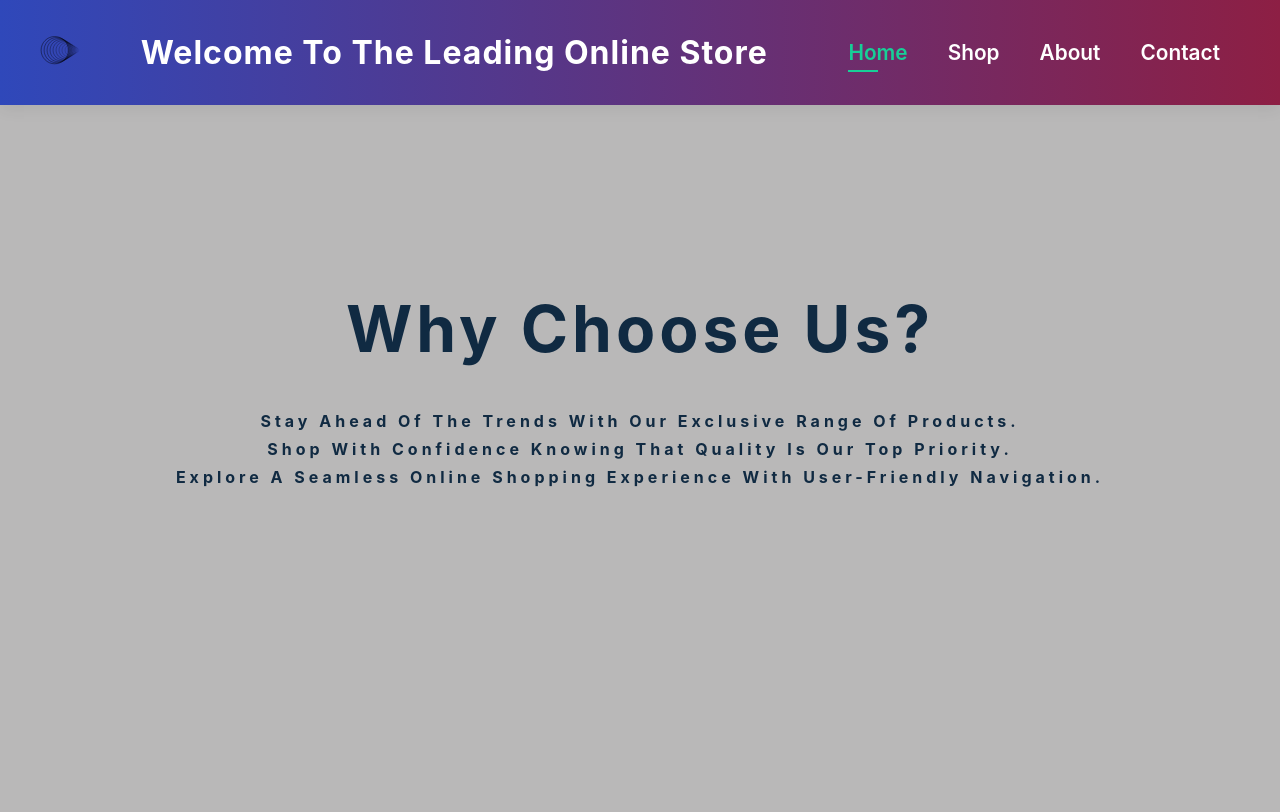
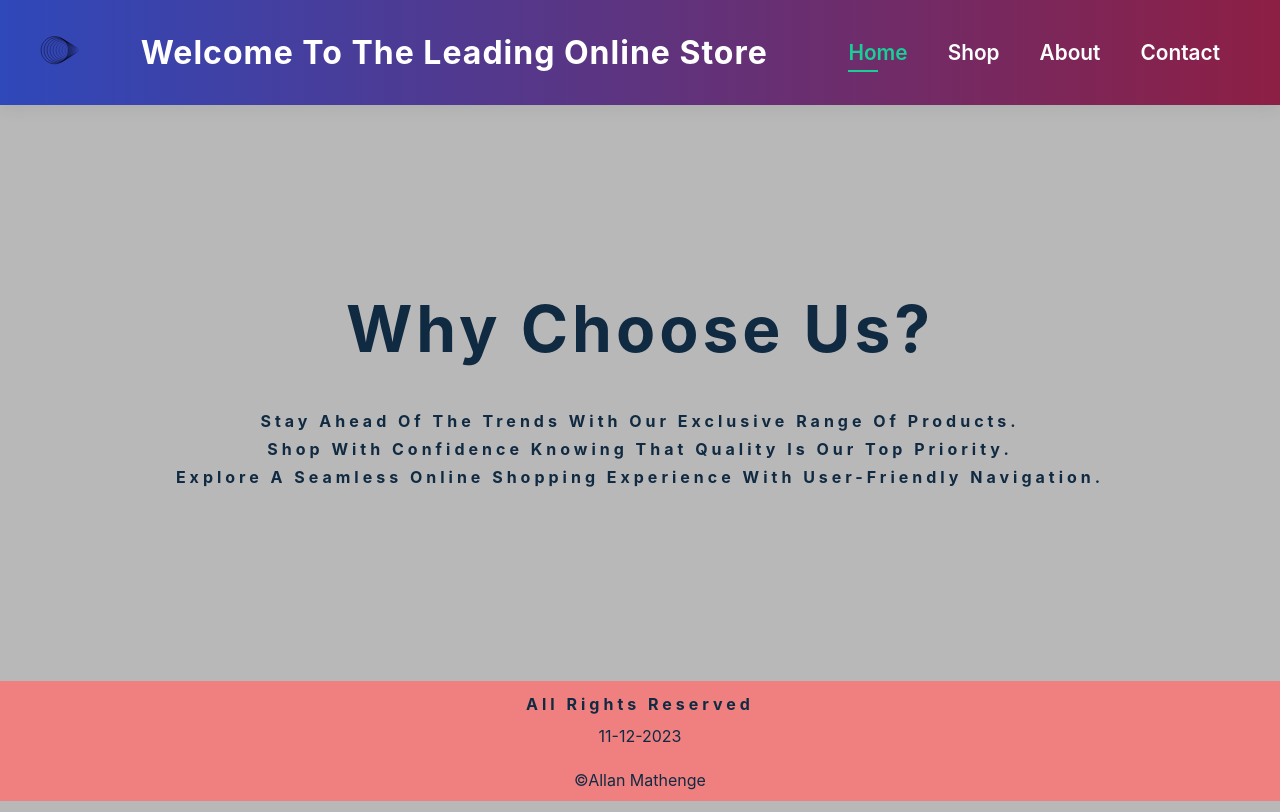
Before and after one commit to allanmathenge/shop, a React (Create React App) app: page / in a window 1280 px wide. Built offline with nearby package versions, Linux system fonts and the light colour scheme.

Commit message:
'commit'

```diff
--- a/src/App.js
+++ b/src/App.js
@@ -1,16 +1,18 @@
 import { BrowserRouter, Routes, Route } from "react-router-dom";
 import Navbar from "./components/Navbar";
 import CartContainer from "./components/CartContainer";
+import Footer from "./components/Footer";
 
 function App() {
   return (
     <main>
       <BrowserRouter>
         <Routes>
-          <Route index element={<Navbar />} />
+          <Route path="/" element={<Navbar />} />
           <Route path="/shop" element={<CartContainer />} />
         </Routes>
       </BrowserRouter>
+      <Footer />
     </main>
   );
 }
--- a/src/components/CartContainer.js
+++ b/src/components/CartContainer.js
@@ -16,8 +16,8 @@ const CartContainer = () => {
 
   if (isLoading) {
     return (
-      <div className="loading">
-        <h1>Loading ...</h1>
+      <div className="loader">
+        <div className="loading"></div>
       </div>
     );
   }
--- /dev/null
+++ b/src/components/Footer.js
@@ -0,0 +1,17 @@
+import { format } from "date-fns";
+
+const Footer = () => {
+  const date = format(new Date(), "dd-MM-yyyy");
+
+  return (
+    <div className="footer">
+      <div className="footer-desc">
+        <h4>All rights reserved</h4>
+        <p>{date}</p>
+        <p>&copy;Allan Mathenge</p>
+      </div>
+    </div>
+  );
+};
+
+export default Footer;
--- a/src/index.css
+++ b/src/index.css
@@ -91,6 +91,11 @@ nav a .logo {
   position: absolute;
   bottom: -4px;
   left: 20px;
+}
+
+.hero {
+  height: 72vh;
+  overflow: hidden;
 }
 
 .hero-desc {
@@ -330,6 +335,46 @@ nav a .logo {
     border-color: var(--clr-primary);
     color: var(--clr-primary);
   }
+
+  .loader {
+    display: flex;
+    justify-content: center;
+    align-items: center;
+  }
+
+  .loading {
+    display: inline-block;
+    position: relative;
+    width: 80px;
+    height: 80px;
+  }
+  .loading:after {
+    content: " ";
+    display: block;
+    border-radius: 50%;
+    width: 0;
+    height: 0;
+    margin: 8px;
+    box-sizing: border-box;
+    border: 32px solid #fff;
+    border-color: #fff transparent #fff transparent;
+    animation: loading 1.2s infinite;
+  }
+  @keyframes loading {
+    0% {
+      transform: rotate(0);
+      animation-timing-function: cubic-bezier(0.55, 0.055, 0.675, 0.19);
+    }
+    50% {
+      transform: rotate(900deg);
+      animation-timing-function: cubic-bezier(0.215, 0.61, 0.355, 1);
+    }
+    100% {
+      transform: rotate(1800deg);
+    }
+  }
+
+
   /*
   ===============
   Cart Item
@@ -435,3 +480,24 @@ nav a .logo {
     display: flex;
     justify-content: space-around;
   }
+
+  .footer {
+    width: 100vw;
+    height: 120px;
+    margin-bottom: 0vh;
+    background-color: lightcoral;
+  }
+
+  .footer-desc {
+    padding-top: 15px;
+    padding-bottom: 0px;
+    display: flex;
+    flex-direction: column;
+    justify-content: center;
+    align-items: center;
+  }
+
+  .footer-desc p {
+    display: block;
+    text-align: center;
+  }
```
